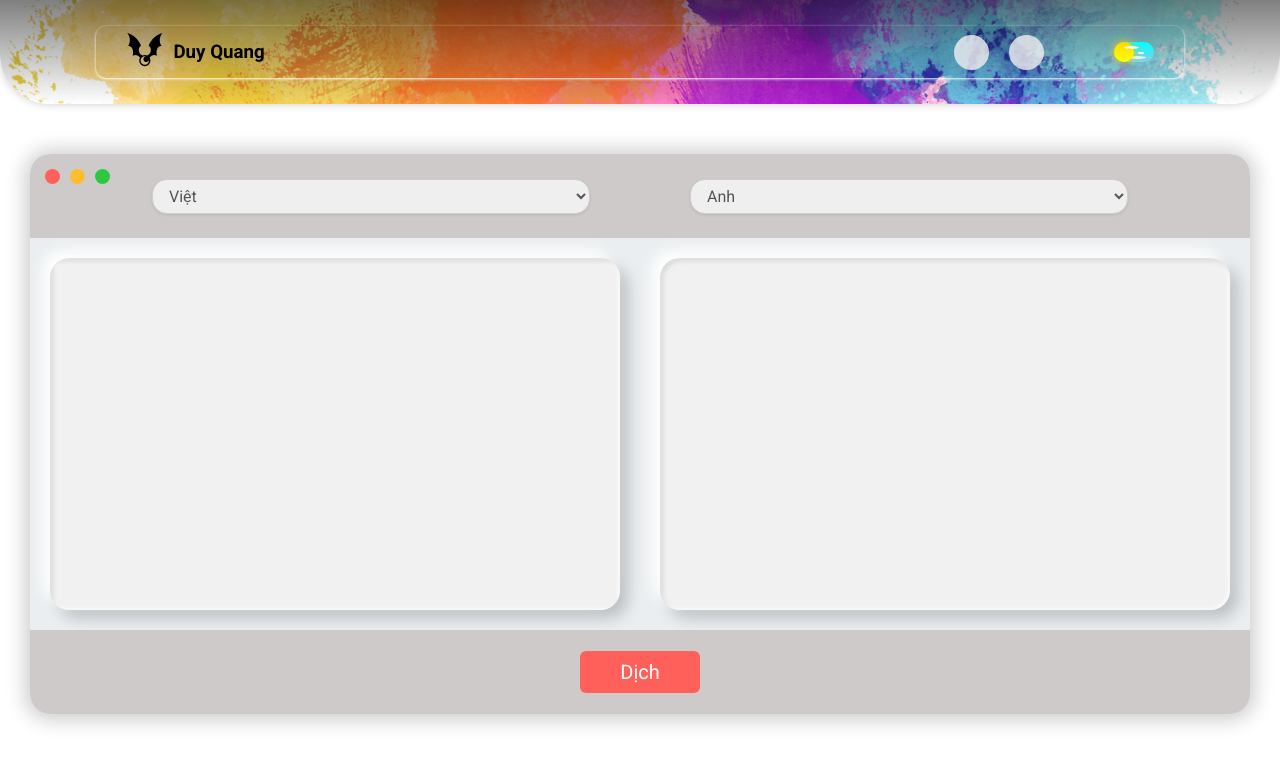
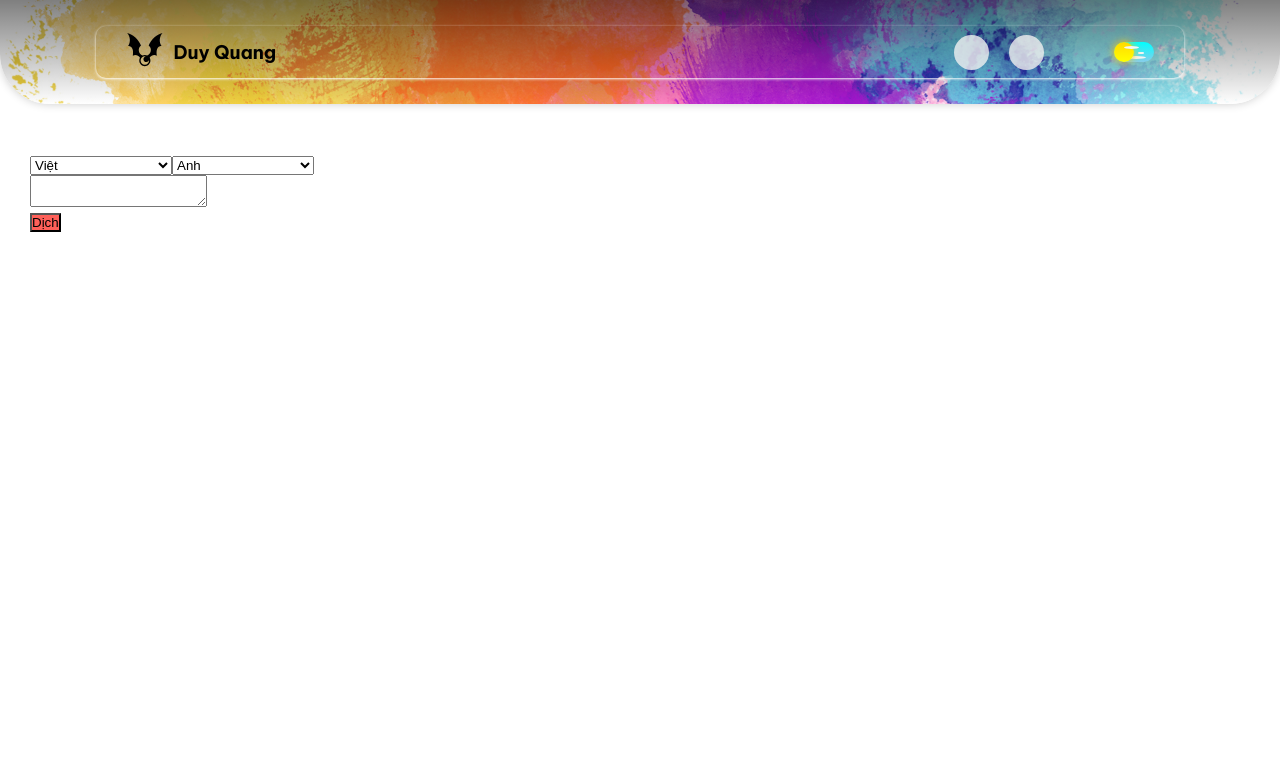
Before and after one commit to ndq04/ChatBotApp, a React (Create React App) app in the folder FE/: page / in a window 1280 px wide. Shown: the top 766 px of the page. Built offline with nearby package versions, Linux system fonts and the light colour scheme; some icons are missing.

Commit message:
edit index.css file

```diff
--- a/FE/src/styles/index.css
+++ b/FE/src/styles/index.css
@@ -1,14 +1,25 @@
-@import url('https://fonts.googleapis.com/css2?family=JetBrains+Mono:wght@400;500;600&display=swap');
-@import url('https://fonts.googleapis.com/css2?family=Roboto:wght@400;500;700&display=swap');
+@import url('https://fonts.googleapis.com/css2?family=Be+Vietnam+Pro:wght@300;400;500;600;700;800;900&display=swap');
 *,
 html {
   margin: 0;
   padding: 0;
   box-sizing: border-box;
-  font-family: 'Roboto', sans-serif;
+}
+*::before,
+*::after {
+  box-sizing: border-box;
+}
+body {
+  font-family: 'Be Vietnam Pro', sans-serif;
+}
+h3 {
+  font-family: 'Be Vietnam Pro', sans-serif;
 }
 ::-webkit-scrollbar {
   width: 0;
+}
+img {
+  max-width: 100%;
 }
 /* ::-webkit-scrollbar-thumb {
   background-color: #d6dee1;
@@ -26,8 +37,6 @@ html {
   width: 100%;
   margin: 50px auto 0;
 }
-
-/* Translate styles */
 h3 {
   color: #000;
   display: flex;
@@ -55,9 +64,6 @@ h3.dark {
 }
 .header.dark {
   background: #000;
-}
-.header h3 {
-  font-family: 'JetBrains Mono', monospace;
 }
 .wrapper {
   display: flex;
@@ -96,7 +102,7 @@ h3.dark {
 .translate:hover::before {
   content: attr(translate);
   position: absolute;
-  width: 100%;
+  width: 150%;
   padding: 0.6rem;
   background: #fff;
   color: #000;
@@ -107,7 +113,7 @@ h3.dark {
 .chat:hover::before {
   content: attr(chat);
   position: absolute;
-  width: 250%;
+  width: 350%;
   padding: 0.6rem;
   background: #fff;
   color: #000;
@@ -118,163 +124,7 @@ h3.dark {
 .links li a:hover {
   background: #fff;
 }
-select {
-  -webkit-appearance: button;
-  -moz-appearance: button;
-  user-select: none;
-  -webkit-padding-end: 20px;
-  -moz-padding-end: 20px;
-  -webkit-padding-start: 2px;
-  -moz-padding-start: 2px;
-  outline: none;
-  border: 1px solid rgb(211, 204, 204);
-  border-radius: 15px;
-  box-shadow: 0px 1px 3px rgba(0, 0, 0, 0.1);
-  color: #555;
-  font-size: inherit;
-  padding: 6px 12px;
-  overflow: hidden;
-  text-overflow: ellipsis;
-  white-space: nowrap;
-  cursor: pointer;
-  flex: 1;
-}
-select.dark {
-  background: #000;
-  color: #fff;
-}
-.messages {
-  width: 100%;
-  height: 70vh;
-  box-shadow: 0 1px 20px 5px rgba(0, 0, 0, 0.2);
-  border-radius: 20px;
-  overflow: hidden;
-  display: flex;
-  flex-direction: column;
-  justify-content: space-between;
-}
-.message-head {
-  width: 100%;
-  height: 15%;
-  /* background: #eaeef0; */
-  background: #cecaca;
-  display: flex;
-  align-items: center;
-  justify-content: space-between;
-  padding: 0 10%;
-  position: relative;
-  flex-shrink: 0;
-}
-.message-head.dark {
-  background: #000;
-}
-.circle {
-  position: absolute;
-  width: 15px;
-  height: 15px;
-  border-radius: 50%;
-  left: 15px;
-  top: 15px;
-}
-.circle1 {
-  background: #ff6059;
-}
-.circle2 {
-  background: #febd2d;
-  left: 40px;
-}
-.circle3 {
-  background: #2ec840;
-  left: 65px;
-}
-.fas {
-  font-size: 150%;
-  color: #ff6059;
-  flex-shrink: 0;
-  margin: 0 50px;
-}
-.fas.dark {
-  color: #2ec840;
-}
-.message-body {
-  flex: 1;
-  height: 100%;
-  overflow-y: auto;
-  display: flex;
-  background: #eaeef0;
-}
-.message-body.dark {
-  background: #000;
-}
-.input,
-.output {
-  flex-basis: 50%;
-  margin: 20px;
-  font-size: 22px;
-  color: gray;
-  border-radius: 20px;
-  overflow: hidden;
-  background: #f1f1f1;
-  box-shadow: -8px -8px 15px rgba(255, 255, 255, 1),
-    8px 8px 15px rgba(0, 0, 0, 0.2),
-    inset 3px 3px 5px rgba(0, 0, 0, 0.1),
-    inset -1px -1px 5px rgba(255, 255, 255, 1);
-}
 
-.output {
-  overflow-y: auto;
-  padding: 10px 0 0 15px;
-}
-.input.dark,
-.output.dark {
-  background: #000;
-  box-shadow: -3px -3px 3px rgba(255, 255, 255, 1),
-    3px 3px 3px rgba(255, 255, 255, 1);
-}
-textarea {
-  border: none;
-  outline: none;
-  width: 100%;
-  height: 100%;
-  resize: none;
-  padding: 10px 0 0 15px;
-  font-size: 22px;
-  color: gray;
-  background: #f1f1f1;
-  box-shadow: -8px -8px 15px rgba(255, 255, 255, 1),
-    8px 8px 15px rgba(0, 0, 0, 0.2),
-    inset 3px 3px 5px rgba(0, 0, 0, 0.1),
-    inset -1px -1px 5px rgba(255, 255, 255, 1);
-}
-textarea.dark {
-  background: #000;
-}
-.message-foot {
-  flex-shrink: 0;
-  height: 15%;
-  /* background: #eaeef0; */
-  background: #cecaca;
-  display: flex;
-  justify-content: center;
-  align-items: center;
-}
-.message-foot.dark {
-  background: #000;
-}
-button {
-  cursor: pointer;
-  background-color: #febd2d;
-  color: #fff;
-  border: none;
-  outline: none;
-  border-radius: 6px;
-  font-size: 20px;
-  line-height: 42px;
-  min-width: 120px;
-}
-button:hover {
-  background-color: #ffae00;
-}
 /* Toogle  */
 .toggle {
   position: relative;
@@ -401,60 +251,3 @@ button:hover {
   left: 30%;
   bottom: 15%;
 }
-
-/* Chat styles */
-.chatbot {
-  border: 1px solid;
-  height: 75vh;
-  display: flex;
-  flex-direction: column;
-  padding: 20px;
-}
-.message__content {
-  flex: 1;
-  overflow: auto;
-}
-.message__send {
-  flex-shrink: 0;
-  height: 12%;
-  display: flex;
-  align-items: center;
-  justify-content: center;
-}
-.input-wrapper {
-  box-shadow: 0 0 3px rgba(0, 0, 0, 0.3);
-  width: 100%;
-  height: 100%;
-  border-radius: 8px;
-}
-form {
-  width: 95%;
-  height: 100%;
-  margin: auto;
-  display: flex;
-  align-items: center;
-  justify-content: space-between;
-}
-form input {
-  border: none;
-  outline: none;
-  font-size: 18px;
-  width: 80%;
-}
-form input:focus {
-  background: #fff;
-}
-.send-icon {
-  width: 40px;
-  height: 40px;
-  border-radius: 100rem;
-  background: linear-gradient(45deg, #5b0cf0, #a089f3);
-  display: flex;
-  cursor: pointer;
-  flex-shrink: 0;
-}
-.send-icon i {
-  margin: auto;
-  font-size: 120%;
-  color: #fff;
-}
```
